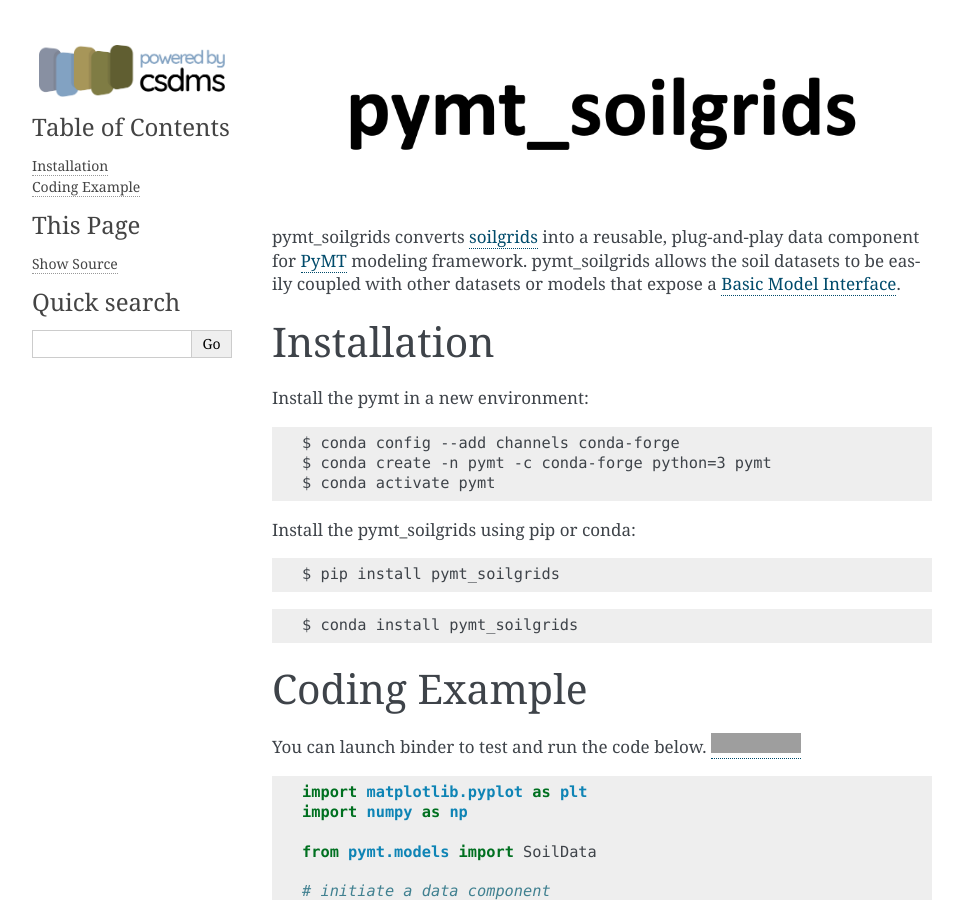
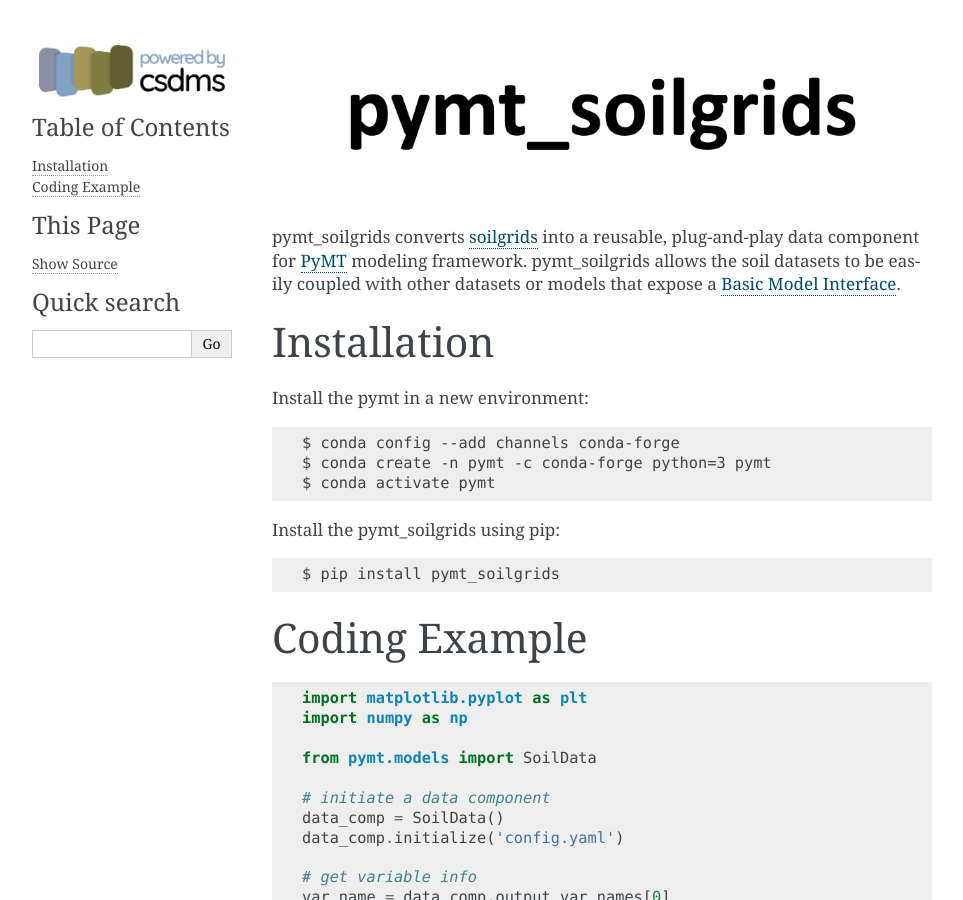
Before and after one commit to gantian127/pymt_soilgrids, a Sphinx documentation site: the page built from docs/index.rst, in a window 1280 px wide and 900 px high. Shown: the whole window, without its empty margins (148-1111 px from the left). Built offline with Sphinx 7.4.7, drawn with Linux system fonts in a browser that asks for light colours; the version number is read from the project's files by our own code; grey boxes are pictures that could not be loaded.

Commit message:
update docs to remove conda and binder

```diff
--- a/docs/index.rst
+++ b/docs/index.rst
@@ -23,22 +23,15 @@ Install the pymt in a new environment:
   $ conda activate pymt
 
 
-Install the pymt_soilgrids using pip or conda:
+Install the pymt_soilgrids using pip:
 
 .. code::
 
   $ pip install pymt_soilgrids
 
 
-.. code::
-
-  $ conda install pymt_soilgrids
-
-
 Coding Example
 --------------
-
-You can launch binder to test and run the code below. |binder|
 
 .. code-block:: python
 
```
Also changed, not shown: README.rst (+0 -8 lines), 1 other file.
